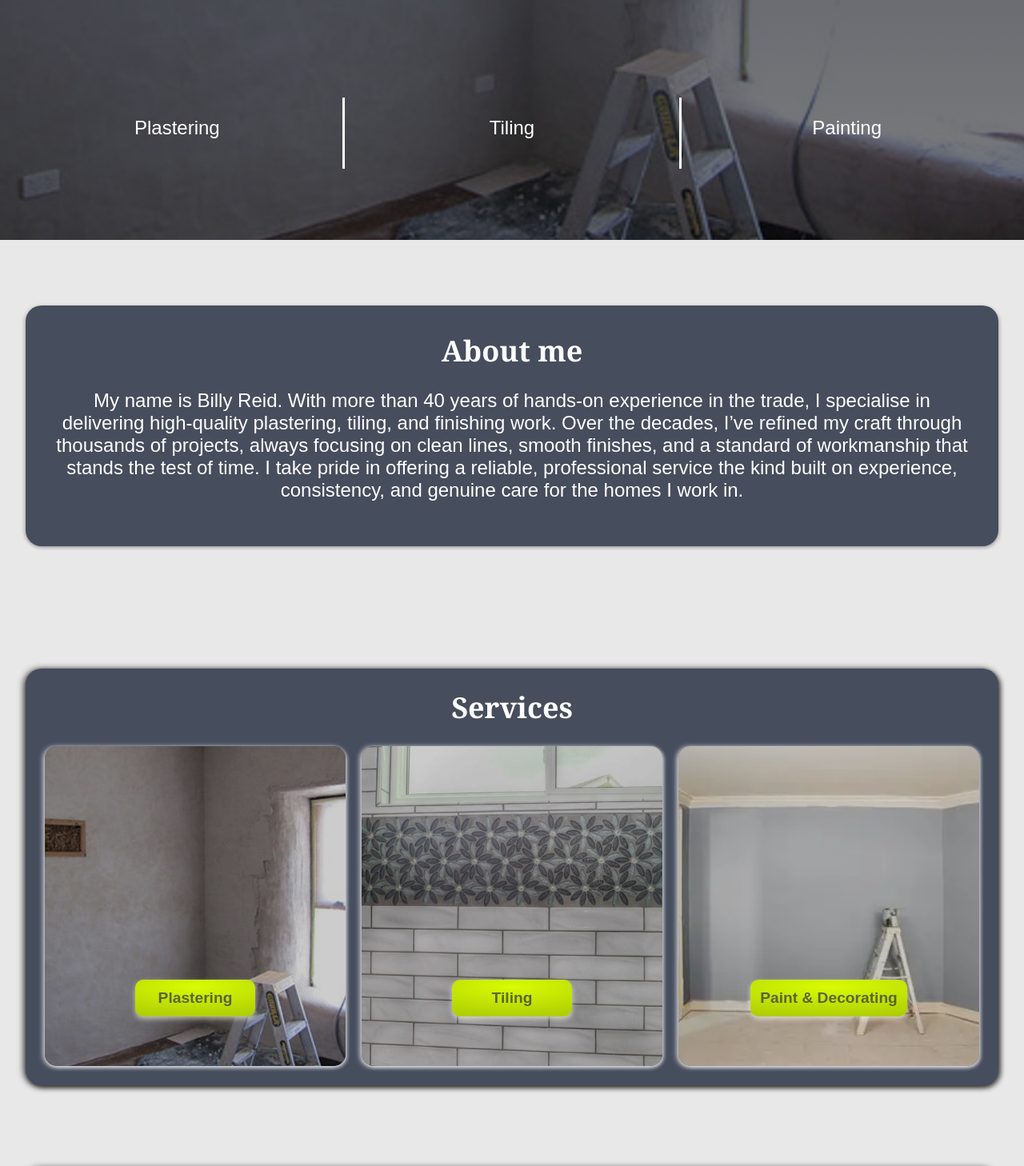
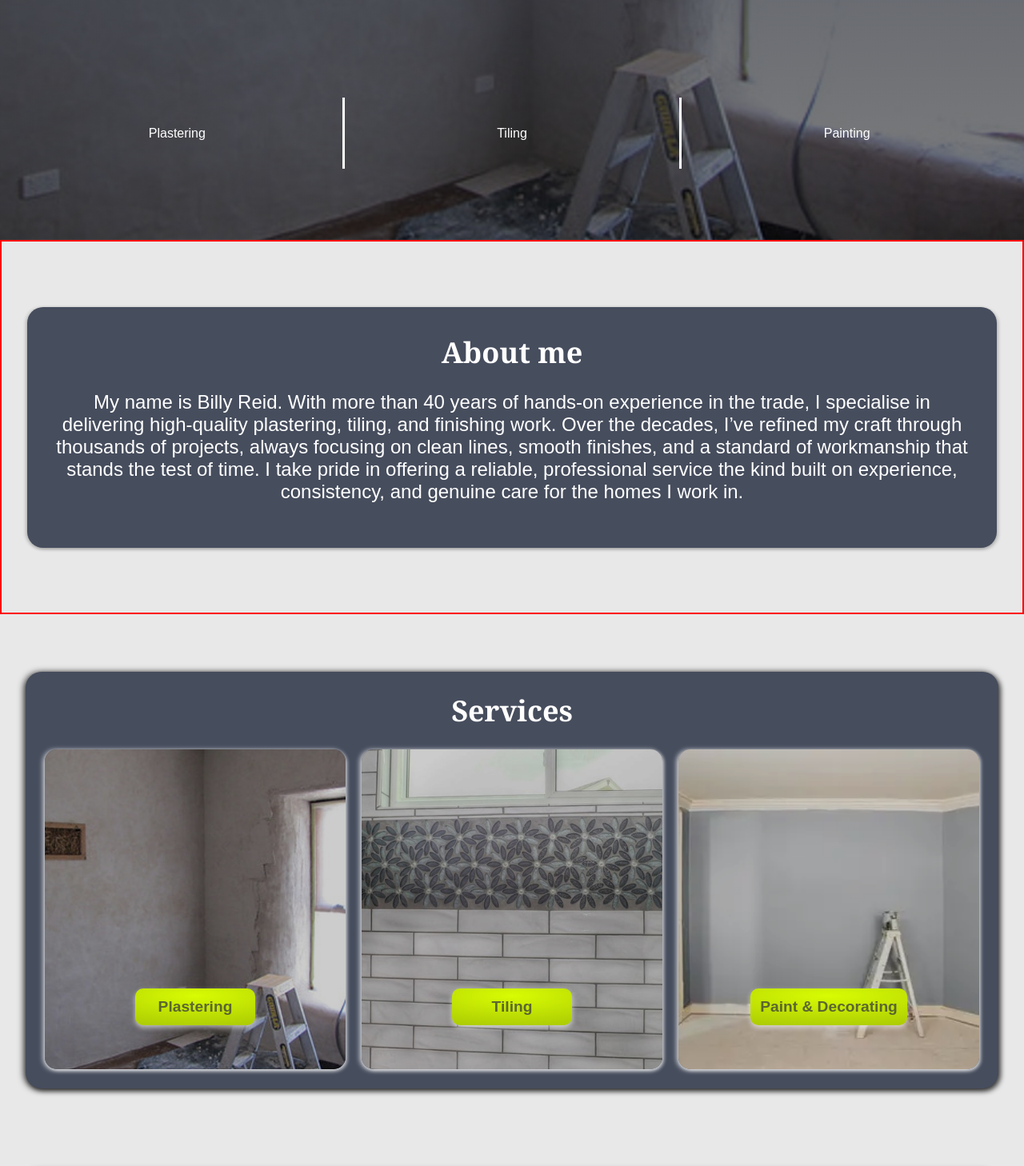
Before and after one commit to 2ndborn/plasterer, a React (Vite) app in the folder egbert/: page / in a window 1280 px wide. Shown: the part 500-1958 px from the top of the page at 80% size. Built offline with nearby package versions, Linux system fonts and the light colour scheme.

Commit message:
fixed alignment on the home section, services section

```diff
--- a/egbert/package.json
+++ b/egbert/package.json
@@ -9,7 +9,8 @@
     "build": "vite build",
     "lint": "eslint .",
     "preview": "vite preview",
-    "deploy": "gh-pages -d dist"
+    "deploy": "gh-pages -d dist",
+    "publish": "npm run build && npm run deploy"
   },
   "dependencies": {
     "motion": "^12.40.0",
--- a/egbert/src/pages/About.jsx
+++ b/egbert/src/pages/About.jsx
@@ -12,6 +12,7 @@ const About = () => {
         display: 'flex',
         justifyContent: 'center',
         alignItems: 'center',
+        border: '2px solid red'
       }}
     >
       <Reveal origin='left'>
--- a/egbert/src/pages/Services.jsx
+++ b/egbert/src/pages/Services.jsx
@@ -13,10 +13,10 @@ import { ServiceData } from '../data/ServiceData';
 const Services = () => {
     const [isHoverIndex, setIsHoverIndex] = useState(null);
     const [istoggled, setIsToggled] = useState(null);
-    const [matches, setMatches] = useState(window.matchMedia('(min-width: 768px)').matches)
+    const [matches, setMatches] = useState(window.matchMedia('(min-width: 769px)').matches)
 
     useEffect(() => {
-        const media = window.matchMedia('(min-width: 768px)')
+        const media = window.matchMedia('(min-width: 769px)')
         const handleMedia = (e) => {
             setMatches(e.matches)
             console.log(e.matches)
@@ -25,7 +25,7 @@ const Services = () => {
         return () => media.removeEventListener('change', handleMedia)
     }, [])
 
-    const isSmall = useMediaQuery('(min-width: 768px)');
+    const isSmall = useMediaQuery('(min-width: 769px)');
 
     const handleOpen = (id) => {
         setIsToggled(id)
@@ -92,10 +92,10 @@ const Services = () => {
                                                 background: isSmall ? 'rgba(0, 0, 0, 0.2)' : 'rgba(0, 0, 0, 0.5)',
                                                 padding: '1rem',
                                                 display: 'grid',
-                                                gridTemplateRows: 'repeat(4, 1fr)',
+                                                gridTemplateRows: 'repeat(3, 1fr)',
                                             }}
                                         >
-                                            <div style={{ gridRow: 'span 3', placeContent: 'center' }}>
+                                            <div style={{ gridRow: '1 / span 2', placeContent: 'center' }}>
                                                 {matches ? (
                                                     isHoverIndex === i && (
                                                         <motion.h5
@@ -103,19 +103,19 @@ const Services = () => {
                                                             initial='hidden'
                                                             animate='show'
                                                             transition={{ duration: 0.6, ease: 'easeInOut' }}
-                                                            style={{ color: '#fff', marginTop: '5rem', lineHeight: '1.4' }}
+                                                            style={{ color: '#fff', margin: 0, lineHeight: '1.4' }}
                                                         >
                                                             Click below to see the {ser.button.toLowerCase()} gallery
                                                         </motion.h5>)
                                                 ) : (
                                                     <motion.h5
-                                                        style={{ color: '#fff', marginTop: 'min(5rem, 12%)', lineHeight: '1.4' }}
+                                                        style={{ fontSize: 'clamp(0.9rem, 0.718rem + 0.91vw, 1.4rem)', color: '#fff', margin: 0, lineHeight: '1.4' }}
                                                     >
                                                         Click below to see the {ser.button.toLowerCase()} gallery
                                                     </motion.h5>
                                                 )}
                                             </div>
-                                            <div style={{ gridRow: 'span 2', place: 'center' }}>
+                                            <div style={{ gridRow: '3 / span 1', placeContent: 'center' }}>
                                                 <motion.button
                                                     onClick={() => handleOpen(ser.id)}
                                                     aria-label={ser.aria}
--- a/egbert/src/styles/Home.module.css
+++ b/egbert/src/styles/Home.module.css
@@ -15,20 +15,29 @@
 
 .HomeGrid > div:nth-child(2) {
     position: relative;
-    font-size: 1.5rem;
     grid-area: 8 / 1 / span 1 / 1;
 }
 
 .HomeGrid > div:nth-child(3) {
     position: relative;
-    font-size: 1.5rem;
     grid-area: 8 / 2 / span 1 / 2;
 }
 
 .HomeGrid > div:nth-child(4) {
     position: relative;
-    font-size: 1.5rem;
     grid-area: 8 / 3 / span 1 / -1;
+}
+
+.HomeGrid > p {
+    font-size: clamp(1.2rem, 1.091rem + 0.55vw, 1.5rem);
+}
+
+.HomeGrid > div:nth-child(2),
+.HomeGrid > div:nth-child(3),
+.HomeGrid > div:nth-child(4) {
+    display: flex;
+    justify-content: center;
+    align-items: center;
 }
 
 .VerticalLine {
--- a/egbert/src/utils/Overlay.jsx
+++ b/egbert/src/utils/Overlay.jsx
@@ -30,7 +30,9 @@ const Overlay = ({id, onClose, children}) => {
                 display: 'flex',
                 justifyContent: 'center',
                 alignItems: 'center',
-                padding: '5rem 5rem',
+                padding: '5rem',
+                paddingLeft: 'min(5rem, 5%)',
+                paddingRight: 'min(5rem, 5%)',
                 boxSizing: 'border-box',
                 zIndex: 9999999 //was a bug making the next.jsx section overlay the overlay
             }}
```
Also changed, not shown: egbert/public/404.html (added, +7 -0 lines), 1 other file (tests, documents, lock files or other folders).
